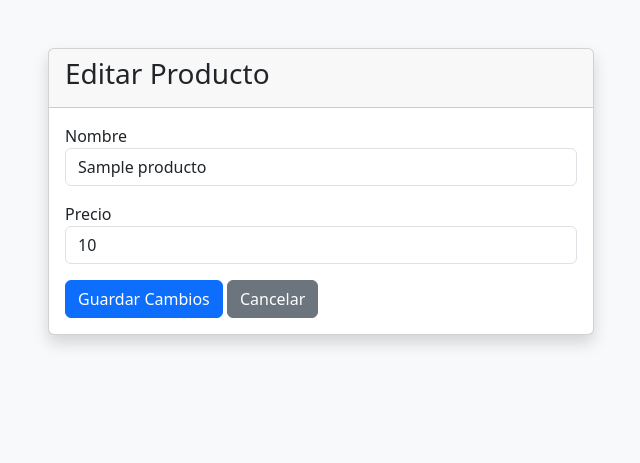
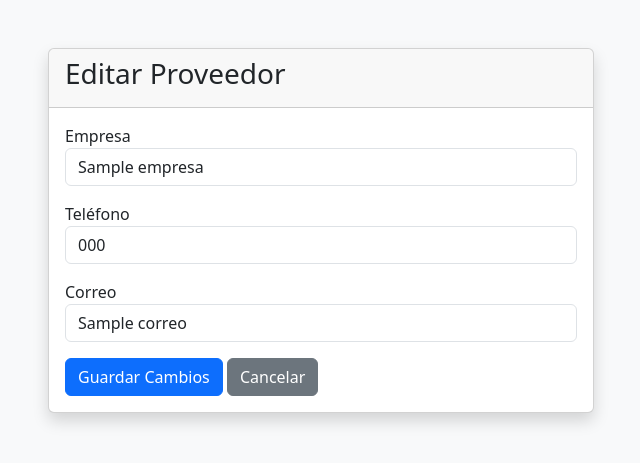
Before and after one commit to josjual86-star/pruebapython, a Python web app: template templates/editar_proveedor.html in a window 1280 px wide. Shown: the top 463 px of the page, without its empty margins (319-959 px from the left). Run offline with Jinja, Linux system fonts and the light colour scheme; the template is opened without the code that fills it: most values are stand-ins (such as "Sample title", 1, 10 or a date in 2020).

Commit message:
se corrigen problemas en editar_proveedor.html

```diff
--- a/templates/editar_proveedor.html
+++ b/templates/editar_proveedor.html
@@ -4,6 +4,7 @@
 <head>
 
     <meta charset="UTF-8">
+    <meta name="viewport" content="width=device-width, initial-scale=1.0">
 
     <title>Editar Proveedor</title>
 
@@ -24,38 +25,50 @@ href="{{ url_for('static', filename='css/bootstrap.min.css') }}">
 
                 <div class="card-header">
 
-<h3>Editar Producto</h3>
+                    <h3>Editar Proveedor</h3>
 
                 </div>
 
                 <div class="card-body">
 
-<form action="{{ url_for('actualizar_producto', id=producto.id) }}"
+                    <form action="{{ url_for('actualizar_proveedor', id=proveedor.id) }}"
                             method="POST">
 
                         <div class="mb-3">
 
-<label>Nombre</label>
+                            <label>Empresa</label>
 
                             <input
                                 type="text"
-name="nombre"
+                                name="empresa"
                                 class="form-control"
-value="{{ producto.nombre }}"
+                                value="{{ proveedor.empresa }}"
                                 required>
 
                         </div>
 
                         <div class="mb-3">
 
-<label>Precio</label>
+                            <label>Teléfono</label>
 
                             <input
-type="number"
-step="0.01"
-name="precio"
+                                type="text"
+                                name="telefono"
                                 class="form-control"
-value="{{ producto.precio }}"
+                                value="{{ proveedor.telefono }}"
+                                required>
+
+                        </div>
+
+                        <div class="mb-3">
+
+                            <label>Correo</label>
+
+                            <input
+                                type="email"
+                                name="correo"
+                                class="form-control"
+                                value="{{ proveedor.correo }}"
                                 required>
 
                         </div>
@@ -66,7 +79,7 @@ Guardar Cambios
 
                         </button>
 
-<a href="{{ url_for('productos') }}"
+                        <a href="{{ url_for('proveedores') }}"
                             class="btn btn-secondary">
 
                             Cancelar
@@ -85,6 +98,8 @@ Cancelar
 
 </div>
 
+<script src="{{ url_for('static', filename='js/bootstrap.bundle.min.js') }}"></script>
+
 </body>
 
 </html>
```
Lines whose indentation alone changed are shown as unchanged.
